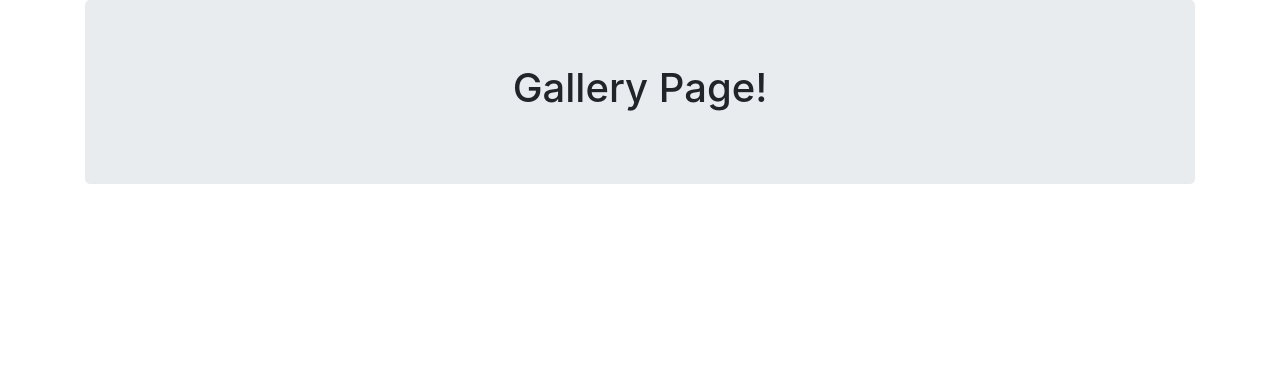
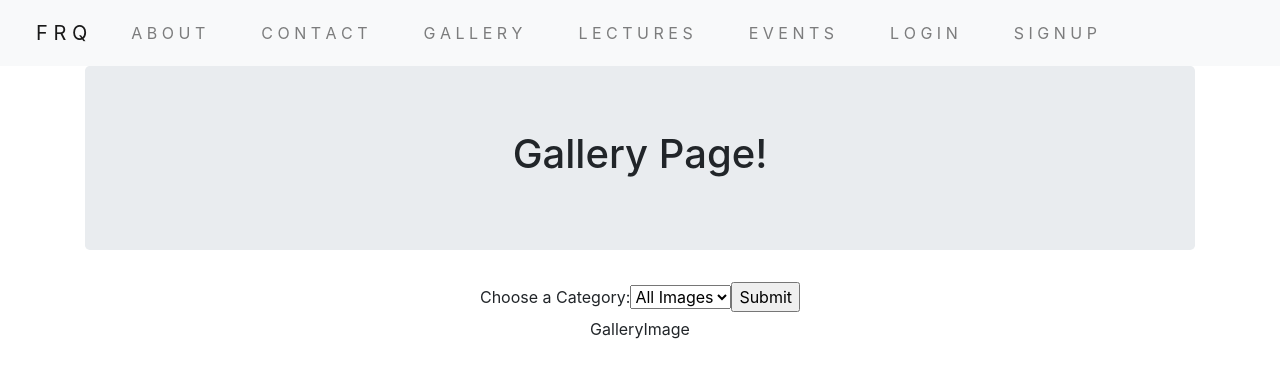
Before and after one commit to Loquen/fernroycequilting, a React (Create React App) app: page /gallery in a window 1280 px wide. Shown: the top 378 px of the page. Built offline with nearby package versions, Linux system fonts and the light colour scheme.

Commit message:
begin gallery, filter and image components

```diff
--- /dev/null
+++ b/src/components/ContactForm/ContactForm.jsx
@@ -0,0 +1,69 @@
+import React, { Component } from 'react';
+import { Link } from 'react-router-dom';
+import { Container } from 'react-bootstrap';
+
+class ContactForm extends Component {
+
+  state = {
+    name: '',
+    email: '',
+    subject: '',
+    message: ''
+  };
+
+  handleChange = (e) => {
+    // this.props.updateMessage('');
+    this.setState({
+      // Using ES2015 Computed Property Names
+      [e.target.name]: e.target.value
+    });
+  }
+
+  handleSubmit = async (e) => {
+    e.preventDefault();
+    console.log(this.state.email, this.state.name, this.state.subject, this.state.message);
+  }
+
+  isFormInvalid() {
+    return !(this.state.name && this.state.email && this.state.subject && this.state.message);
+  }
+
+  render() {
+    return (
+      <div>
+        <Container>
+          <form className='form-horizontal' onSubmit={this.handleSubmit} >
+            <div className='form-group'>
+              <div className='col-sm-12'>
+                <input type='text' className='form-control' placeholder='Name' value={this.state.name} name='name' onChange={this.handleChange} />
+              </div>
+            </div>
+            <div className='form-group'>
+              <div className='col-sm-12'>
+                <input type='email' className='form-control' placeholder='Email' value={this.state.email} name='email' onChange={this.handleChange} />
+              </div>
+            </div>
+            <div className='form-group'>
+              <div className='col-sm-12'>
+                <input type='text' className='form-control' placeholder='Subject' value={this.state.subject} name='subject' onChange={this.handleChange} />
+              </div>
+            </div>
+            <div className='form-group'>
+              <div className='col-sm-12'>
+                <textarea className='form-control' placeholder='Your message...' value={this.state.message} name='message' onChange={this.handleChange} />
+              </div>
+            </div>
+            <div className='form-group'>
+              <div className='col-sm-12 text-center'>
+                <button className='btn btn-default' disabled={this.isFormInvalid()}>Say Hello</button>&nbsp;&nbsp;
+                <Link to='/'>Cancel</Link>
+              </div>
+            </div>
+          </form>
+        </Container>
+      </div>
+    );
+  }
+}
+
+export default ContactForm;
--- /dev/null
+++ b/src/components/GalleryFilter/GalleryFilter.jsx
@@ -0,0 +1,36 @@
+import React, { Component } from 'react';
+
+class GalleryFilter extends React.Component {
+  constructor(props) {
+    super(props);
+    this.state = {value: 'coconut'};
+  }
+
+  handleChange = (event) => {
+    this.setState({value: event.target.value});
+  }
+
+  handleSubmit = (event) => {
+    alert('Your category: ' + this.state.value);
+    event.preventDefault();
+  }
+
+  render(){
+    return (
+      <form onSubmit={this.handleSubmit}>
+        <label>
+          Choose a Category:
+          <select value={this.state.value} onChange={this.handleChange}>
+            <option value='all'>All Images</option>
+            {this.props.categories.map(category =>
+              <option value={category.toLowerCase()}>{category}</option>
+            )}
+          </select>
+        </label>
+        <input type='submit' value='Submit' />
+    </form>
+    );
+  }
+}
+
+export default GalleryFilter;
--- /dev/null
+++ b/src/components/GalleryImage/GalleryImage.jsx
@@ -0,0 +1,11 @@
+import React from 'react';
+
+let GalleryImage = () => {
+  return (
+    <div>
+      GalleryImage
+    </div>
+  );
+}
+
+export default GalleryImage;
--- /dev/null
+++ b/src/components/NavBar/NavBar.css
@@ -0,0 +1,3 @@
+.NavBar-link {
+  margin: 5px 20px;
+}
--- /dev/null
+++ b/src/components/NavBar/NavBar.jsx
@@ -0,0 +1,41 @@
+import React from 'react';
+import './NavBar.css';
+import { Navbar, Nav } from 'react-bootstrap';
+
+const NavBar = (props) => {
+  let nav = props.user ?
+      <>
+        <Nav.Link href='/upload' className='NavBar-link justify-content-end'>U P L O A D</Nav.Link>
+        <Nav.Link href='' className='NavBar-link justify-content-end' onClick={props.handleLogout}>L O G  O U T</Nav.Link>
+      </>
+    :
+      <>
+        <Nav.Link href='/login' className='NavBar-link'>L O G  I N</Nav.Link>
+        <Nav.Link href='/signup' className='NavBar-link'>S I G N  U P</Nav.Link>
+      </>
+
+  return (
+    <Navbar bg='light' variant='light'>
+      <Nav activeKey={props.location.pathname} >
+      <Navbar.Brand href='/' className='NavBar-link'>
+        {/* <img
+          alt='Sit Logo'
+          src='/sit.png'
+          width='20'
+          height='20'
+          className='d-inline-block align-top'
+        />&nbsp;&nbsp; */}
+        {'F R Q '}
+      </Navbar.Brand>
+      <Nav.Link href='/' className='NavBar-link'>A B O U T</Nav.Link>
+      <Nav.Link href='/contact' className='NavBar-link'>C O N T A C T</Nav.Link>
+      <Nav.Link href='/gallery' className='NavBar-link'>G A L L E R Y</Nav.Link>
+      <Nav.Link href='/lecture' className='NavBar-link'>L E C T U R E S</Nav.Link>
+      <Nav.Link href='/event' className='NavBar-link'>E V E N T S</Nav.Link>
+      {nav}
+      </Nav>
+    </Navbar>
+  );
+};
+
+export default NavBar;
--- a/src/pages/AboutPage/AboutPage.jsx
+++ b/src/pages/AboutPage/AboutPage.jsx
@@ -1,6 +1,6 @@
 import React from 'react';
-
-import { Container, Jumbotron } from 'react-bootstrap';
+import { Link } from 'react-router-dom';
+import { Container, Jumbotron, Button } from 'react-bootstrap';
 
 const AboutPage = () => {
   return (
@@ -8,6 +8,59 @@ const AboutPage = () => {
       <Jumbotron>
         <h1>Welcome to Fern Royce Quilting!</h1>
       </Jumbotron>
+
+      <div>
+        <h1>About Me</h1>
+        <p>
+        I was born and raised in Northern California, surrounded by sewing, textiles and quilts.
+        </p>
+        <img src="https://placebear.com/g/300/300" alt="place bear"/>
+        <p>
+          When I was very young we lived with my maternal grandparents in Paradise, CA.
+          It was there that I got my first peek into my grandmother’s sewing room – filled
+          to the ceiling with boxes and tins of fabrics, buttons and notions.
+        </p>
+        <p>
+          That same grandmother bought me and my sisters a treadle sewing machine
+          for $12.50 when I was 10 and I’ve been sewing ever since – although now
+          I use an electric sewing machine.
+        </p>
+        <p>
+          My sisters will be the first to tell you that, as much as I loved fabric,
+          I had a very difficult time cutting into it. My younger sister did not
+          suffer from that hesitation – she would be wearing her new outfit while
+          I was still “petting” my fabric. She, of course, thinks it’s quite funny
+          that I now cut up fabric as a living!
+        </p>
+        <p>
+          I took my first quilting class in 1995 at New Pieces in Berkeley with
+          Johyne Geran. One of her opening statements was “Once you start quilting
+          you won’t be able to stop”….. I was skeptical but she was right.
+        </p>
+        <p>
+          Many more classes followed that first one with such quilting notables
+          as Roberta Horton, Mary Mashuta and Freddy Moran. Best of all, I was
+          able to take those classes without leaving town!
+        </p>
+        <p>
+          Early in my quilting career I found Gwen Marston’s books and followed
+          her sharp left turn onto the Liberated Quilting path. I am grateful
+          that I was able to attend the last two years of her 30 years of Beaver
+          Island Retreats in Michigan. She is my biggest inspiration.
+        </p>
+        <p>
+          Here I am, 21 years later, still quilting, still cutting up fabric
+          and now teaching others to do the same! I hope that I can inspire and
+          encourage my students as much as my teachers inspired me. It is an
+          honor to be part of and carrying forward the long tradition of quiltmaking.
+        </p>
+      </div>
+      <div>
+        {/* <Link className='btn btn-default' to='/settings'>Subscribe!</Link> */}
+        <Link className='btn btn-default' to='/contact'>Contact Me!</Link>
+        <Link className='btn btn-default' to='/event'>Events!</Link>
+        <Link className='btn btn-default' to='/lecture'>Lectures!</Link>
+      </div>
     </Container>
   );
 }
--- a/src/pages/App/App.js
+++ b/src/pages/App/App.js
@@ -8,6 +8,7 @@ import ContactPage from '../ContactPage/ContactPage';
 import EventPage from '../EventPage/EventPage';
 import GalleryPage from '../GalleryPage/GalleryPage';
 import LecturePage from '../LecturePage/LecturePage';
+import NavBar from '../../components/NavBar/NavBar';
 import UploadPage from '../UploadPage/UploadPage';
 import './App.css';
 
@@ -33,6 +34,11 @@ class App extends Component {
   render(){
     return (
       <div className="App">
+        <NavBar
+          location={window.location.pathname}
+          user={this.state.user}
+          handleLogout={this.handleLogout}
+        />
         <Switch>
           <Route exact path='/signup' render={({ history }) =>
             <SignupPage
--- a/src/pages/ContactPage/ContactPage.jsx
+++ b/src/pages/ContactPage/ContactPage.jsx
@@ -1,13 +1,18 @@
 import React from 'react';
-
 import { Container, Jumbotron } from 'react-bootstrap';
+import ContactForm from '../../components/ContactForm/ContactForm';
 
 const ContactPage = () => {
   return (
     <Container>
       <Jumbotron>
-        <h1>Contact!</h1>
+        <h1>Contact Me!</h1>
+        <p>
+          Send me an email to schdule a lecture at your guild,
+          local quilt store or just say hello!
+        </p>
       </Jumbotron>
+      <ContactForm />
     </Container>
   );
 }
--- a/src/pages/GalleryPage/GalleryPage.jsx
+++ b/src/pages/GalleryPage/GalleryPage.jsx
@@ -1,6 +1,7 @@
 import React from 'react';
-
 import { Container, Jumbotron } from 'react-bootstrap';
+import GalleryImage from '../../components/GalleryImage/GalleryImage'
+import GalleryFilter from '../../components/GalleryFilter/GalleryFilter'
 
 const GalleryPage = () => {
   return (
@@ -8,6 +9,10 @@ const GalleryPage = () => {
       <Jumbotron>
         <h1>Gallery Page!</h1>
       </Jumbotron>
+      <GalleryFilter
+        categories={['Strings', 'Wool', 'Stars']}
+      />
+      <GalleryImage />
     </Container>
   );
 }
```
